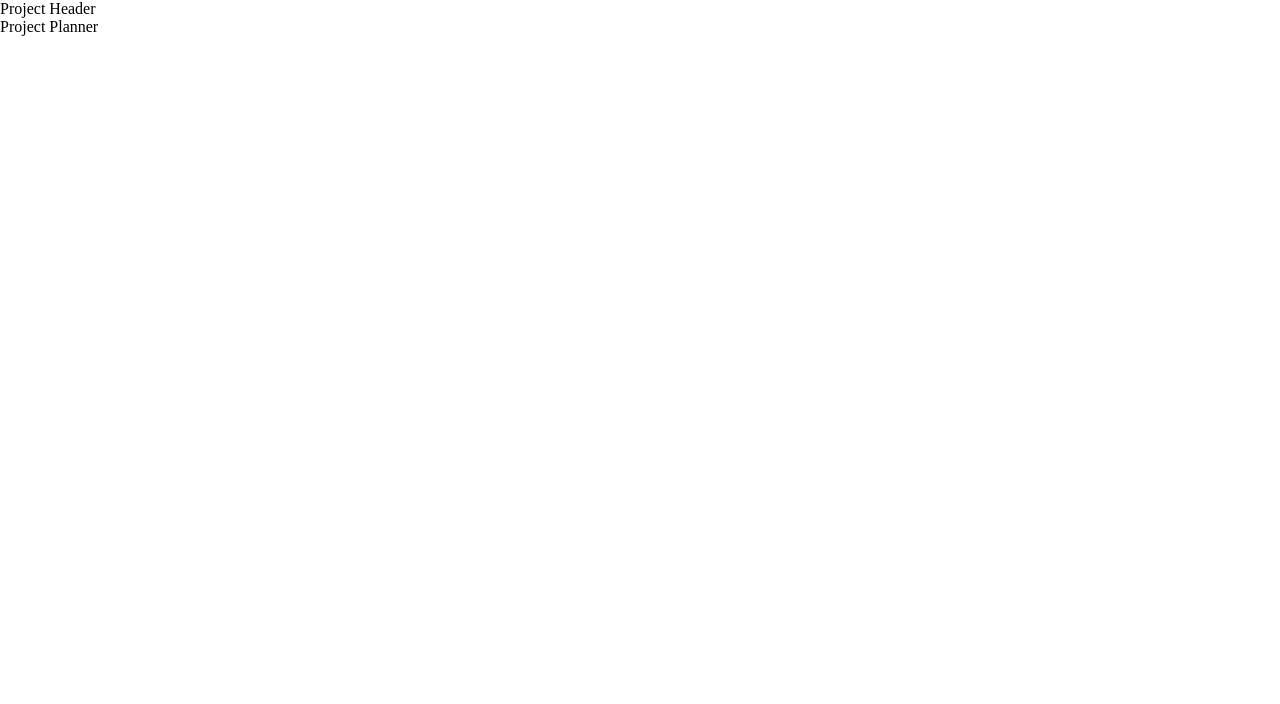
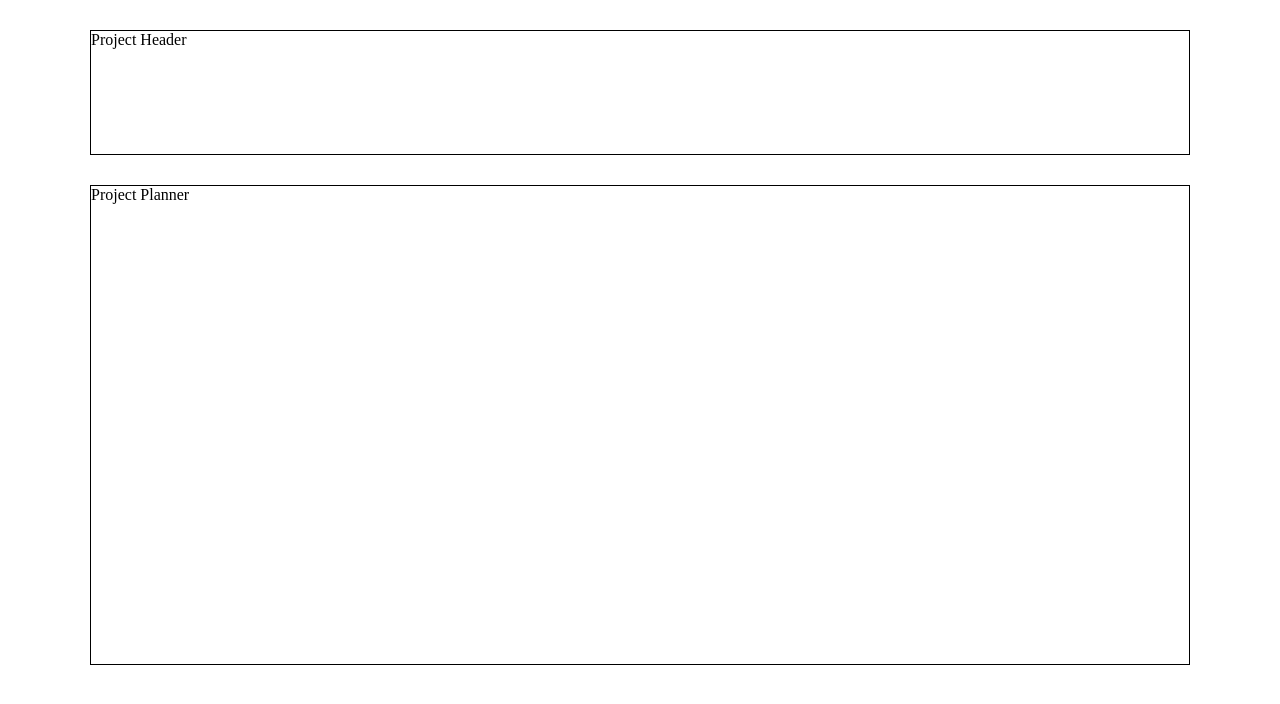
Before and after one commit to johnmarion1126/project-tracker, a React (Create React App) app: page / in a window 1280 px wide. Shown: the top 704 px of the page. Built offline with nearby package versions, Linux system fonts and the light colour scheme.

Commit message:
Add basic sizing and border color to header and planner

```diff
--- a/public/styles.css
+++ b/public/styles.css
@@ -5,3 +5,23 @@
     margin: 0;
     box-sizing: border-box;
 }
+
+body {
+    padding: 30px;
+}
+
+.project-div {
+    width: 1100px;
+    margin: auto;
+}
+
+.header {
+    margin-bottom: 30px;
+    height: 125px;
+    border: 1px solid black;
+}
+
+.planner {
+    height: 480px;
+    border: 1px solid black;
+}
--- a/src/components/ProjectHeader.js
+++ b/src/components/ProjectHeader.js
@@ -1,7 +1,7 @@
 import React from 'react';
 
 const ProjectHeader = () => (
-  <div>
+  <div className="project-div header">
     Project Header
   </div>
 );
--- a/src/components/ProjectPlanner.js
+++ b/src/components/ProjectPlanner.js
@@ -1,7 +1,7 @@
 import React from 'react';
 
 const ProjectPlanner = () => (
-  <div>
+  <div className="project-div planner">
     Project Planner
   </div>
 );
```
